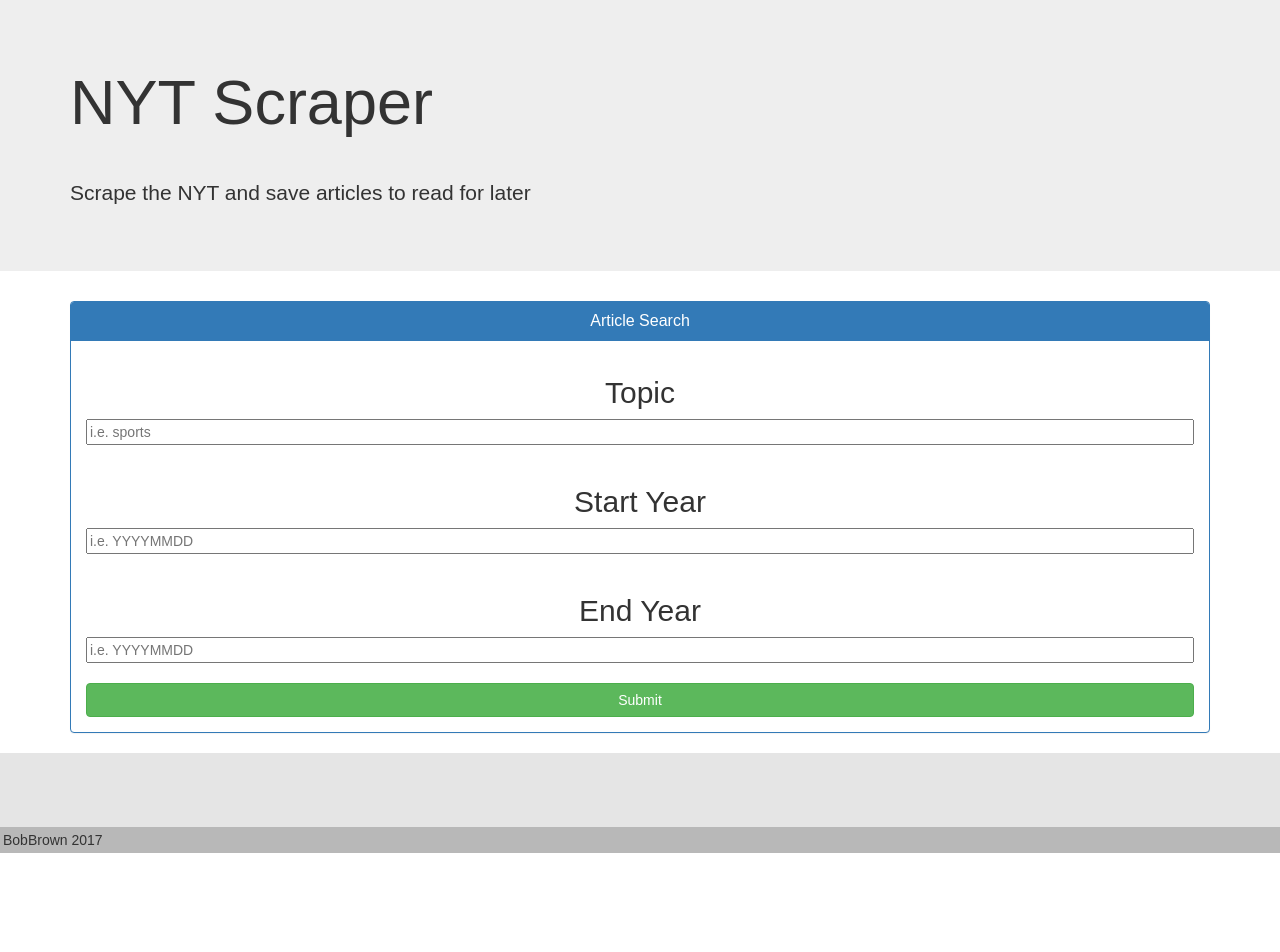
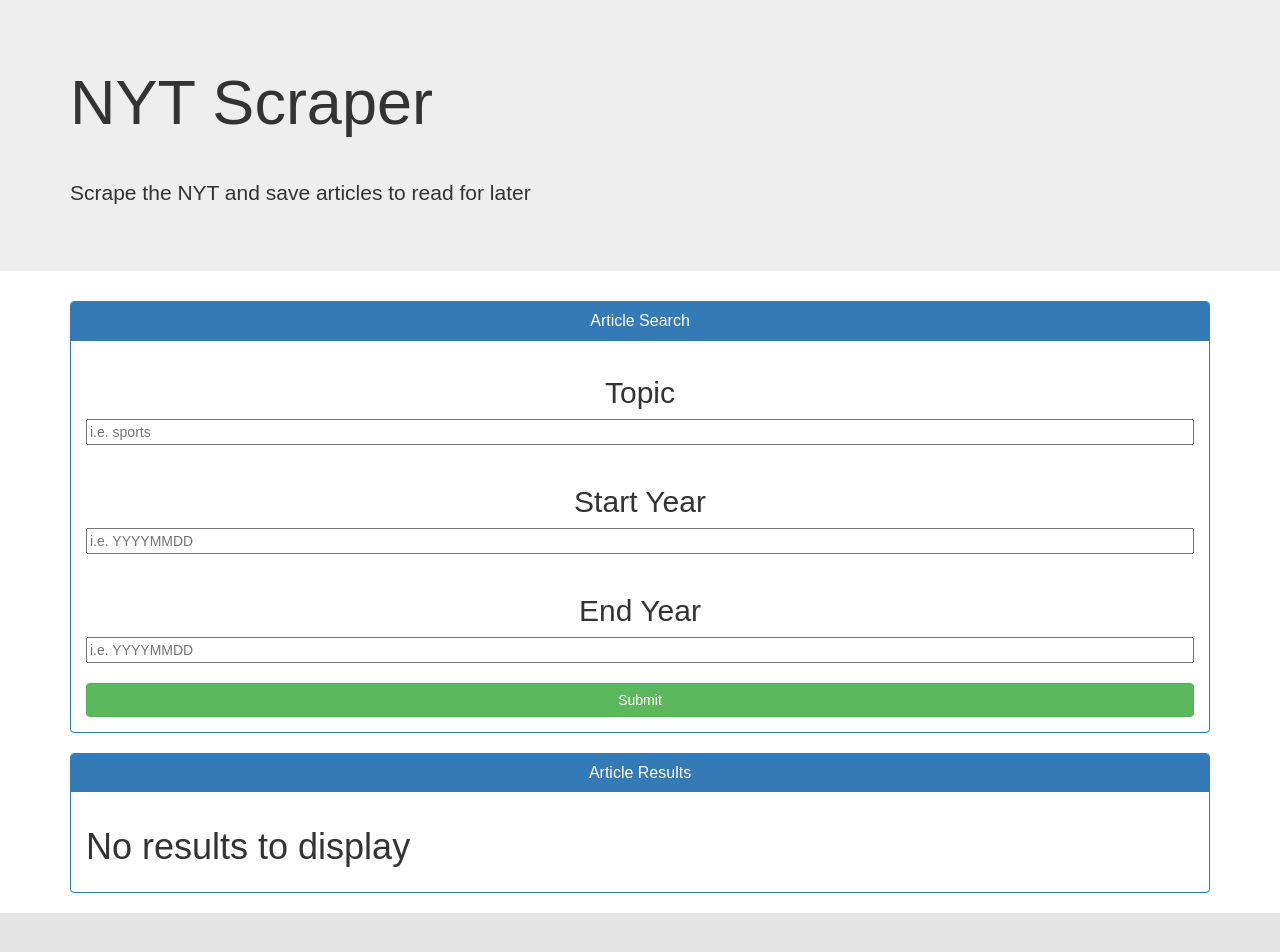
Before and after one commit to robertbernardbrown/NYTreact, a React (Create React App) app in the folder client/: page / in a window 1280 px wide. Shown: the top 952 px of the page. Before the commit the page ends 853 px from the top, so only its background shows below. Built offline with nearby package versions, Linux system fonts and the light colour scheme.

Commit message:
displays articles in resultsPanel from NYT search

```diff
--- /dev/null
+++ b/client/src/components/ResultsPanel/ResultsPanel.js
@@ -0,0 +1,29 @@
+import React from "react";
+import "./ResultsPanel.css";
+
+const ResultsPanel = (props) => (
+    <div className="searchPanel panel panel-primary">
+        <div className="panel-heading">
+            <h3 className="panel-title text-center">Article Results</h3>
+        </div>
+        <div className="panel-body">
+            {!props.articles.length ? <h1>No results to display</h1> :
+                props.articles.map((cur, i)=> {
+                    while (i < 5) {
+                    return (
+                        <div id={"article"+i} key={cur._id} article="article">
+                            <h1>{cur.headline.main}</h1>
+                            <p>{cur.pub_date}</p>
+                            <p>{cur.snippet}</p>
+                            <a target="_blank" href={cur.web_url}><button className="btn btn-primary">Read More</button></a>
+                            <button type="submit" name="submit" className="articleSubmit btn btn-success pull-right" href={cur.web_url}>Save Article</button>
+                        </div>
+                    )
+                }
+                })
+            }
+        </div>
+    </div>
+)
+
+export default ResultsPanel;
--- /dev/null
+++ b/client/src/components/ResultsPanel/index.js
@@ -0,0 +1 @@
+export { default } from "./ResultsPanel";
--- a/client/src/pages/Home.js
+++ b/client/src/pages/Home.js
@@ -1,5 +1,6 @@
 import React, { Component } from "react";
 import Search from "../components/Search";
+import Results from "../components/ResultsPanel";
 import API from "../utils/API";
 
 class Home extends Component {
@@ -29,7 +30,10 @@
 
   render() {
     return (
-      <Search handleInputChange={this.handleInputChange} fetchArticles={this.fetchArticles}/>
+      <div>
+        <Search handleInputChange={this.handleInputChange} fetchArticles={this.fetchArticles}/>
+        <Results articles={this.state.articles}/>
+      </div>
     );
   }
 }
```
Also changed, not shown: client/src/components/ResultsPanel/ResultsPanel.css (added).
